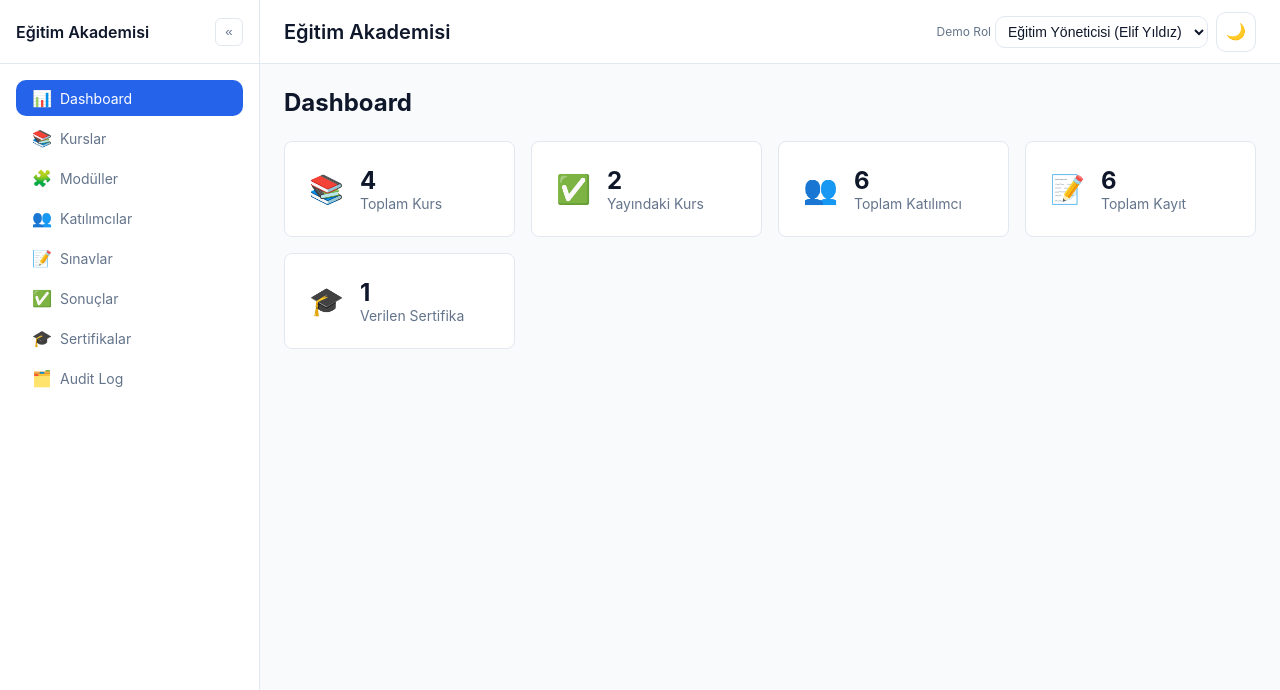
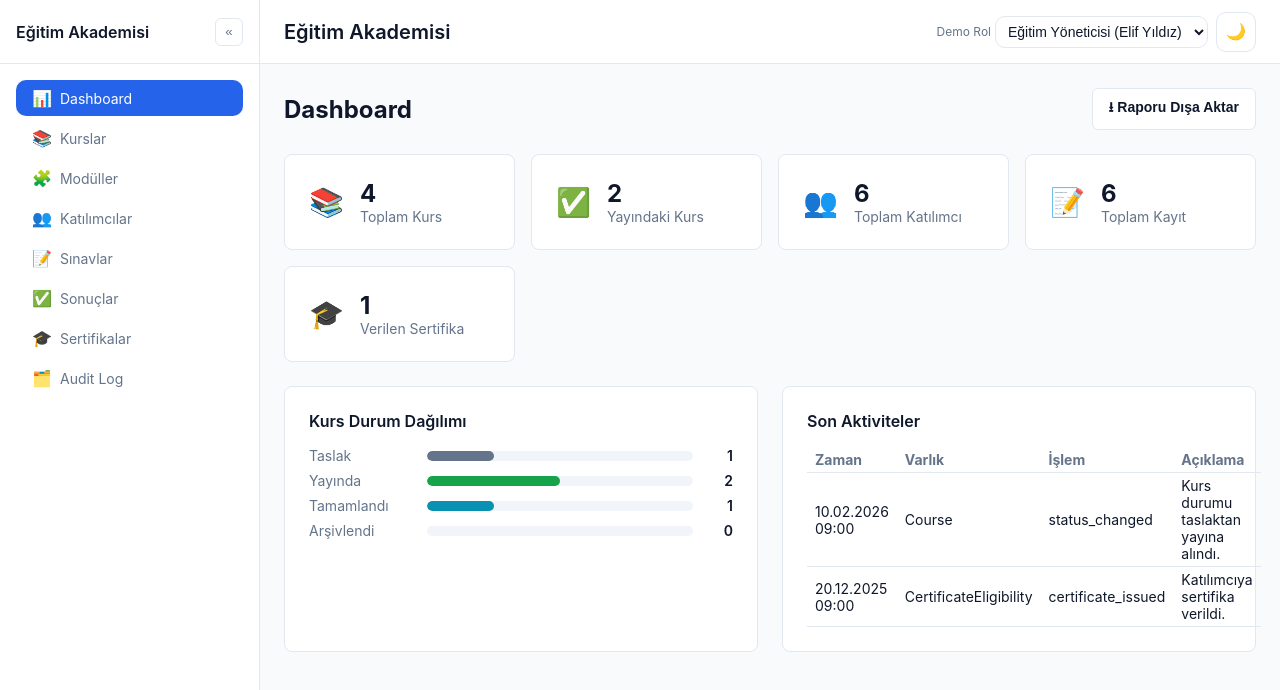
Before and after one commit to acarlarilayda/egitim-akademisi, an Angular app: page /dashboard in a window 1280 px wide. Shown: the top 690 px of the page. Built offline with nearby package versions, Linux system fonts and the light colour scheme.

Commit message:
features/academy/pages/dashboard: kurs durum dagilimi (cubuk grafik), son aktiviteler ozet tablosu ve rapor disa aktarma ozelligi eklendi

```diff
--- a/src/app/features/academy/pages/dashboard/dashboard.component.html
+++ b/src/app/features/academy/pages/dashboard/dashboard.component.html
@@ -1,6 +1,9 @@
 <div class="page">
   <div class="page__header">
     <h1>Dashboard</h1>
+    <button type="button" class="page__export-button" *ngIf="!loading && !errorMessage" (click)="exportReport()">
+      ⭳ Raporu Dışa Aktar
+    </button>
   </div>
 
   <div class="dashboard__banner dashboard__banner--warning" *ngIf="showUnauthorizedWarning">
@@ -29,4 +32,47 @@
       </div>
     </div>
   </div>
+
+  <div class="dashboard__panels" *ngIf="!loading && !errorMessage">
+    <section class="dashboard__panel">
+      <h2 class="dashboard__panel-title">Kurs Durum Dağılımı</h2>
+      <div class="status-chart">
+        <div class="status-chart__row" *ngFor="let bar of statusDistribution">
+          <span class="status-chart__label">{{ bar.status | statusLabel }}</span>
+          <div class="status-chart__track">
+            <div
+              class="status-chart__fill"
+              [attr.data-status]="bar.status"
+              [style.width.%]="bar.percentage"
+            ></div>
+          </div>
+          <span class="status-chart__value">{{ bar.count }}</span>
+        </div>
+        <p class="dashboard__panel-empty" *ngIf="statusDistribution.length === 0">Henüz kurs yok.</p>
+      </div>
+    </section>
+
+    <section class="dashboard__panel">
+      <h2 class="dashboard__panel-title">Son Aktiviteler</h2>
+      <table class="activity-table" *ngIf="recentActivity.length > 0">
+        <thead>
+          <tr>
+            <th>Zaman</th>
+            <th>Varlık</th>
+            <th>İşlem</th>
+            <th>Açıklama</th>
+          </tr>
+        </thead>
+        <tbody>
+          <tr *ngFor="let entry of recentActivity">
+            <td>{{ entry.createdAt | date: 'dd.MM.yyyy HH:mm' }}</td>
+            <td>{{ entry.entityType }}</td>
+            <td>{{ entry.action }}</td>
+            <td>{{ entry.description }}</td>
+          </tr>
+        </tbody>
+      </table>
+      <p class="dashboard__panel-empty" *ngIf="recentActivity.length === 0">Henüz kayıtlı aktivite yok.</p>
+    </section>
+  </div>
 </div>
--- a/src/app/features/academy/pages/dashboard/dashboard.component.scss
+++ b/src/app/features/academy/pages/dashboard/dashboard.component.scss
@@ -1,10 +1,28 @@
 .page__header {
+  display: flex;
+  align-items: center;
+  justify-content: space-between;
   margin-bottom: var(--space-lg);
 
   h1 {
     font-size: var(--font-size-xl);
     margin: 0;
   }
+}
+
+.page__export-button {
+  padding: var(--space-sm) var(--space-md);
+  border: 1px solid var(--color-border);
+  border-radius: 6px;
+  background-color: var(--color-surface);
+  color: var(--color-text-primary);
+  cursor: pointer;
+  font-size: var(--font-size-sm);
+  font-weight: 600;
+}
+
+.page__export-button:hover {
+  background-color: var(--color-surface-alt);
 }
 
 .dashboard__banner {
@@ -102,3 +120,96 @@
   font-size: var(--font-size-sm);
   color: var(--color-text-secondary);
 }
+
+.dashboard__panels {
+  display: grid;
+  grid-template-columns: repeat(auto-fit, minmax(360px, 1fr));
+  gap: var(--space-lg);
+  margin-top: var(--space-lg);
+}
+
+.dashboard__panel {
+  padding: var(--space-lg);
+  background-color: var(--color-surface);
+  border: 1px solid var(--color-border);
+  border-radius: 8px;
+}
+
+.dashboard__panel-title {
+  font-size: var(--font-size-md);
+  font-weight: 600;
+  margin: 0 0 var(--space-md);
+}
+
+.dashboard__panel-empty {
+  color: var(--color-text-secondary);
+  font-size: var(--font-size-sm);
+  margin: 0;
+}
+
+.status-chart__row {
+  display: grid;
+  grid-template-columns: 110px 1fr 32px;
+  align-items: center;
+  gap: var(--space-sm);
+  margin-bottom: var(--space-sm);
+}
+
+.status-chart__label {
+  font-size: var(--font-size-sm);
+  color: var(--color-text-secondary);
+}
+
+.status-chart__track {
+  height: 10px;
+  border-radius: 999px;
+  background-color: var(--color-surface-alt);
+  overflow: hidden;
+}
+
+.status-chart__fill {
+  height: 100%;
+  border-radius: 999px;
+  background-color: var(--color-text-secondary);
+  transition: width 0.3s ease;
+}
+
+.status-chart__fill[data-status='published'] {
+  background-color: var(--color-success);
+}
+
+.status-chart__fill[data-status='draft'] {
+  background-color: var(--color-text-secondary);
+}
+
+.status-chart__fill[data-status='completed'] {
+  background-color: var(--color-info);
+}
+
+.status-chart__fill[data-status='archived'] {
+  background-color: var(--color-danger);
+}
+
+.status-chart__value {
+  font-size: var(--font-size-sm);
+  font-weight: 600;
+  text-align: right;
+}
+
+.activity-table {
+  width: 100%;
+  border-collapse: collapse;
+  font-size: var(--font-size-sm);
+}
+
+.activity-table th {
+  text-align: left;
+  padding: var(--space-xs) var(--space-sm);
+  color: var(--color-text-secondary);
+  border-bottom: 1px solid var(--color-border);
+}
+
+.activity-table td {
+  padding: var(--space-xs) var(--space-sm);
+  border-bottom: 1px solid var(--color-border);
+}
--- a/src/app/features/academy/pages/dashboard/dashboard.component.ts
+++ b/src/app/features/academy/pages/dashboard/dashboard.component.ts
@@ -6,7 +6,10 @@ import { CourseService } from '../../services/course.service';
 import { ParticipantService } from '../../services/participant.service';
 import { EnrollmentService } from '../../services/enrollment.service';
 import { CertificateEligibilityService } from '../../services/certificate-eligibility.service';
+import { AuditLogService } from '../../../../core/services/audit-log.service';
+import { AuditLogEntry } from '../../../../core/models/audit-log-entry.model';
 import { CourseStatus, CertificateEligibilityStatus } from '../../../../core/models/enums';
+import { StatusLabelPipe } from '../../../../shared/pipes/status-label.pipe';
 
 interface KpiCard {
   label: string;
@@ -14,17 +17,28 @@ interface KpiCard {
   icon: string;
 }
 
+/** Kurs durum dağılımında bir çubuğu temsil eder. */
+interface StatusDistributionBar {
+  status: CourseStatus;
+  count: number;
+  percentage: number;
+}
+
+const RECENT_ACTIVITY_LIMIT = 5;
+
 /**
  * Dashboard ekranı (/dashboard).
- * Durum dağılımı ve KPI kartlarıyla operasyonel görünürlük sağlar
- * (bkz. dokümanın 5. bölümü: "Raporlama ve audit log").
+ * Durum dağılımı, KPI kartları, basit bir çubuk grafik ve "Son
+ * Aktiviteler" özet tablosuyla operasyonel görünürlük sağlar (bkz.
+ * dokümanın "Raporlama ve audit log" bölümü). Ayrıca gösterilen rapor
+ * özetini JSON olarak dışa aktarma imkânı sunar.
  * Tüm veri kaynakları mock API üzerinden asenkron çekilir; forkJoin ile
- * hepsi tamamlandığında tek seferde kartlar oluşturulur.
+ * hepsi tamamlandığında tek seferde kartlar/tablolar oluşturulur.
  */
 @Component({
   selector: 'app-dashboard',
   standalone: true,
-  imports: [CommonModule],
+  imports: [CommonModule, StatusLabelPipe],
   templateUrl: './dashboard.component.html',
   styleUrl: './dashboard.component.scss',
 })
@@ -32,6 +46,9 @@ export class DashboardComponent implements OnInit {
   loading = true;
   errorMessage: string | null = null;
   cards: KpiCard[] = [];
+  statusDistribution: StatusDistributionBar[] = [];
+  recentActivity: AuditLogEntry[] = [];
+
   /** roleGuard tarafından ?yetkisiz=1 ile yönlendirildiyse true olur. */
   showUnauthorizedWarning = false;
 
@@ -40,6 +57,7 @@ export class DashboardComponent implements OnInit {
     private participantService: ParticipantService,
     private enrollmentService: EnrollmentService,
     private certificateEligibilityService: CertificateEligibilityService,
+    private auditLogService: AuditLogService,
     private route: ActivatedRoute,
     private router: Router
   ) {}
@@ -61,8 +79,9 @@ export class DashboardComponent implements OnInit {
       participants: this.participantService.getAll(),
       enrollments: this.enrollmentService.getAll(),
       eligibilities: this.certificateEligibilityService.getAll(),
+      auditLog: this.auditLogService.getAll(),
     }).subscribe({
-      next: ({ courses, participants, enrollments, eligibilities }) => {
+      next: ({ courses, participants, enrollments, eligibilities, auditLog }) => {
         const publishedCount = courses.filter((c) => c.status === CourseStatus.Published).length;
         const issuedCount = eligibilities.filter(
           (e) => e.status === CertificateEligibilityStatus.Issued
@@ -75,6 +94,17 @@ export class DashboardComponent implements OnInit {
           { label: 'Toplam Kayıt', value: enrollments.length, icon: '📝' },
           { label: 'Verilen Sertifika', value: issuedCount, icon: '🎓' },
         ];
+
+        const totalCourses = courses.length || 1;
+        this.statusDistribution = Object.values(CourseStatus).map((status) => {
+          const count = courses.filter((c) => c.status === status).length;
+          return { status, count, percentage: Math.round((count / totalCourses) * 100) };
+        });
+
+        this.recentActivity = [...auditLog]
+          .sort((a, b) => new Date(b.createdAt).getTime() - new Date(a.createdAt).getTime())
+          .slice(0, RECENT_ACTIVITY_LIMIT);
+
         this.loading = false;
       },
       error: (err) => {
@@ -87,4 +117,37 @@ export class DashboardComponent implements OnInit {
   dismissUnauthorizedWarning(): void {
     this.showUnauthorizedWarning = false;
   }
+
+  /**
+   * Dashboard'da gösterilen rapor özetini (KPI kartları, durum dağılımı,
+   * son aktiviteler) JSON dosyası olarak dışa aktarır. Gerçek bir
+   * backend/dosya sistemi olmadığından tamamen tarayıcı içinde çalışan
+   * bir Blob indirme simülasyonu kullanılır (bkz. katılımcı listesi
+   * import/export akışıyla aynı desen).
+   */
+  exportReport(): void {
+    const report = {
+      generatedAt: new Date().toISOString(),
+      kpis: this.cards.map(({ label, value }) => ({ label, value })),
+      courseStatusDistribution: this.statusDistribution.map(({ status, count, percentage }) => ({
+        status,
+        count,
+        percentage,
+      })),
+      recentActivity: this.recentActivity.map(({ createdAt, entityType, action, description }) => ({
+        createdAt,
+        entityType,
+        action,
+        description,
+      })),
+    };
+
+    const blob = new Blob([JSON.stringify(report, null, 2)], { type: 'application/json' });
+    const url = URL.createObjectURL(blob);
+    const link = document.createElement('a');
+    link.href = url;
+    link.download = `dashboard-raporu-${new Date().toISOString().slice(0, 10)}.json`;
+    link.click();
+    URL.revokeObjectURL(url);
+  }
 }
```
